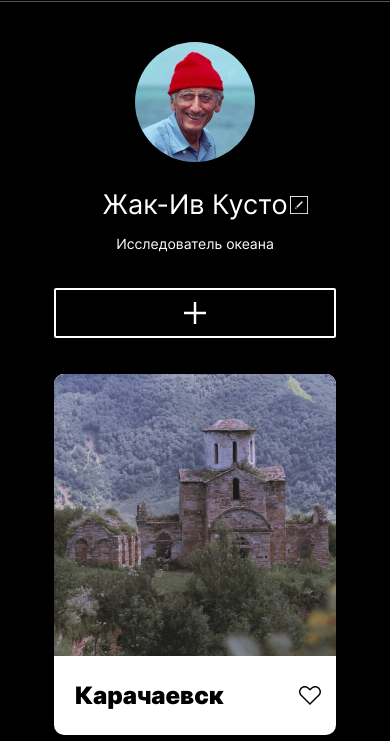
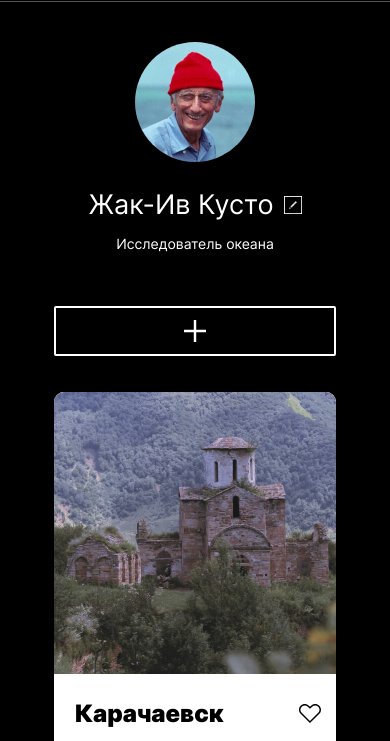
Before and after one commit to zhig1ov/mesto-project, a plain HTML site: page index.html in a window 390 px wide. Shown: the part 100-841 px from the top of the page. Drawn offline with Linux system fonts and the light colour scheme.

Commit message:
corrected edit button

```diff
--- /dev/null
+++ b/bloks/page/__header/page__header.css
@@ -0,0 +1,4 @@
+.page__header {
+  max-width: 880px;
+  margin: 45px auto 40px;
+}
--- a/index.css
+++ b/index.css
@@ -7,7 +7,6 @@
   max-width: 880px;
   margin: 45px auto 40px;
 }
-
 
 
 .header {
@@ -32,15 +31,6 @@
   }
 }
 
-.header_border {
-  border-bottom: 1px solid #545454;;
-  max-width: 1280px;
-  padding: 0 200px;
-  margin: 0 auto;
-  box-sizing: border-box;
-  min-height: 74px;
-
-}
 
 .page__profile {
   max-width: 880px;
@@ -56,8 +46,6 @@
 .profile {
   display: flex;
 }
-
-
 
 
 .profile__avatar {
@@ -96,8 +84,16 @@
   font-size: 42px;
   line-height: 48px;
   color: #FFFFFF;
-  margin: 0 0 16px;
+  margin: 0 18px 16px 0;
 }
+
+.profile__name-edit {
+  display: flex;
+  align-items: baseline;
+  justify-content: center;
+}
+
+
 
 .profile__description {
   font-family: 'Inter';
@@ -122,6 +118,7 @@
   background-repeat: no-repeat;
   background-position: center;
   cursor: pointer;
+  align-self: flex-end;
 }
 
 .profile__add-button:hover {
@@ -136,13 +133,13 @@
   background-position: center;
   background-repeat: no-repeat;
   background-size: contain;
-  position: absolute;
-  top: 15px;
-  right: 0;
+  align-self: initial;
   border: none;
   box-sizing: border-box;
   cursor: pointer;
   background-color: black;
+
+
 }
 
 .profile__edit-button:hover {
@@ -286,7 +283,8 @@
     text-align: center;
     font-size: 27px;
     line-height: 33px;
-    margin: 0 0 14px;
+    margin-bottom: 14px;
+    margin-right: 10px;
   }
   .profile__edit-button {
     top: 8px;
@@ -403,7 +401,7 @@ display: block;
   color: black;
   height: 30px;
   box-sizing: border-box;
-  border-bottom: 1px solid #dbdbdb;;
+  border-bottom: 1px solid #dbdbdb;
 
 }
 
--- a/index.html
+++ b/index.html
@@ -19,9 +19,11 @@
         <div class="profile__image"></div>
       </div>
       <div class="profile__info">
-        <h1 class="profile__name">Жак-Ив Кусто</h1>
-        <p class="profile__description">Исследователь океана</p>
-        <button type="button" class="profile__edit-button"></button>
+        <div class="profile__name-edit">
+          <h1 class="profile__name">Жак-Ив Кусто</h1>
+          <button type="button" class="profile__edit-button"></button>
+        </div>
+        <p class="profile__description">Исследователь океана</p>>
       </div>
       <button type="button" class="profile__add-button"></button>
     </section>
```
Also changed, not shown: bloks/page/page.css (added).
